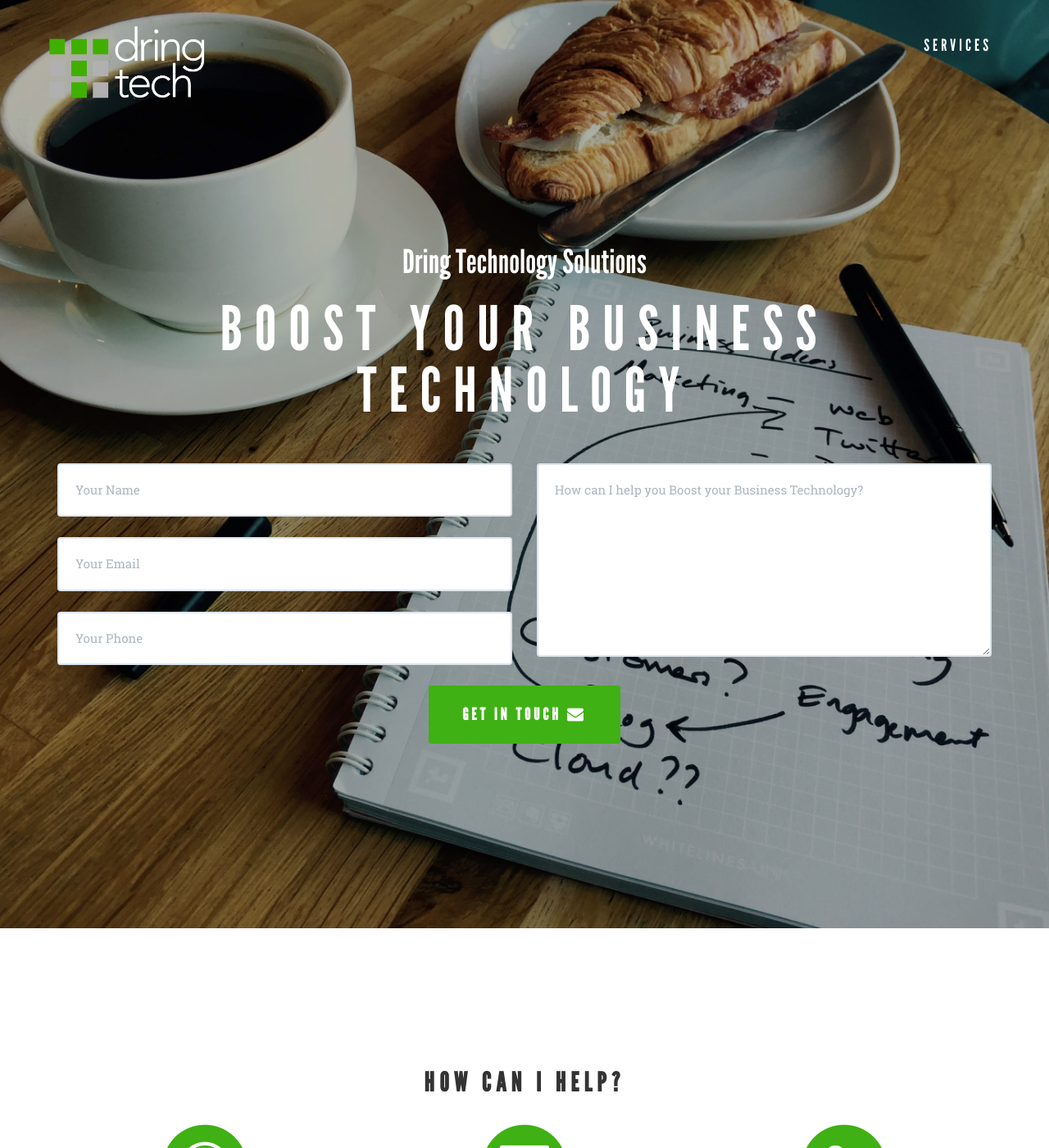
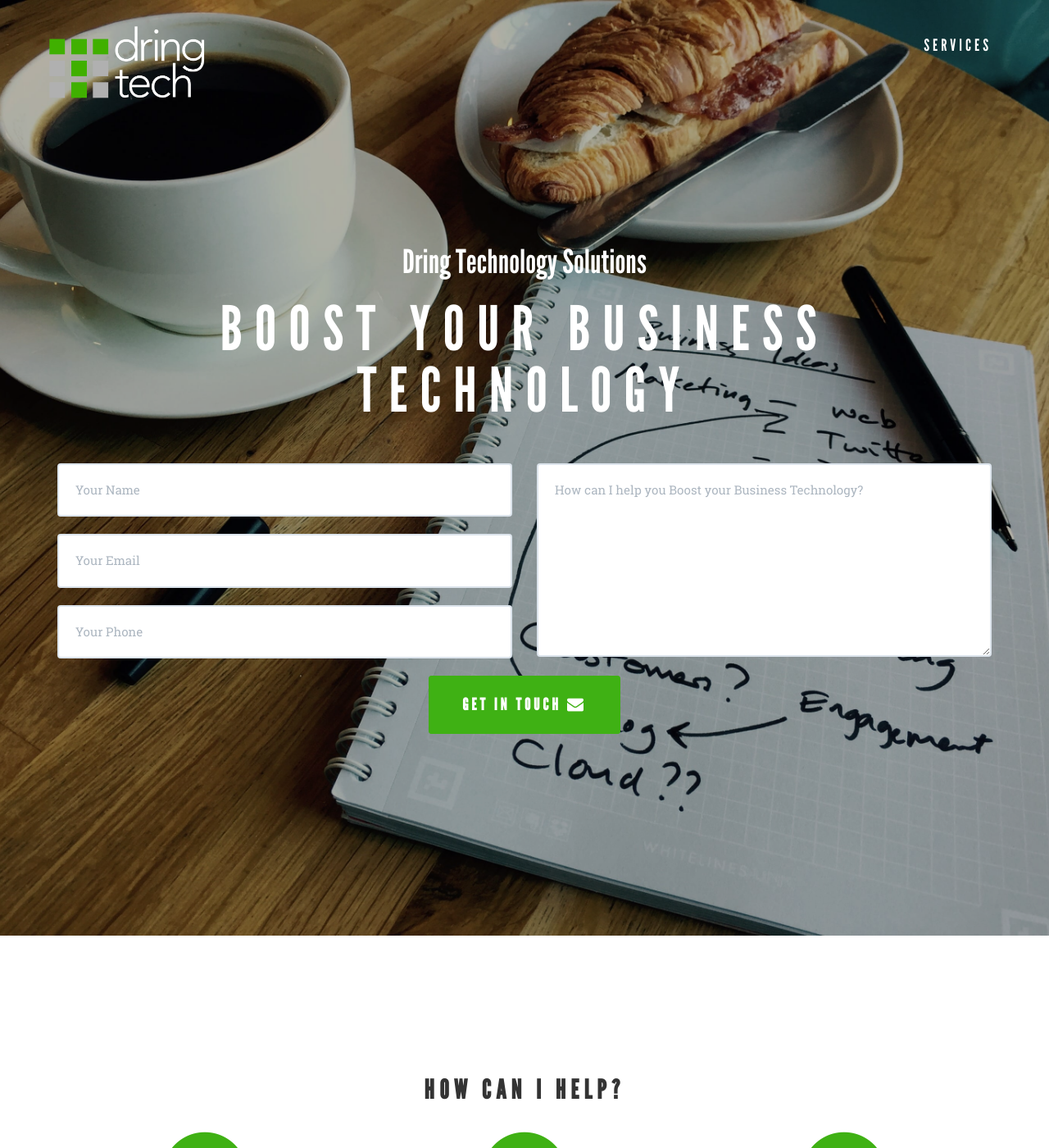
Before and after one commit to dringtech/dringtech.github.io, a Jekyll site: the page built from index.html, in a window 1280 px wide and 1400 px high. Shown: the whole window at 82% size. Built offline with Jekyll 4.4.1, drawn with Linux system fonts in a browser that asks for light colours.

Commit message:
Styling contact form

```diff
--- a/_sass/section.scss
+++ b/_sass/section.scss
@@ -5,8 +5,9 @@ section {
 }
 
 .contact {
+  padding-bottom: 21px;
   .form-group {
-      margin-bottom: 25px;
+      margin-bottom: 21px;
       input, textarea {
         font-family: $fontstack;
         color: $color-secondary-dark;
```
